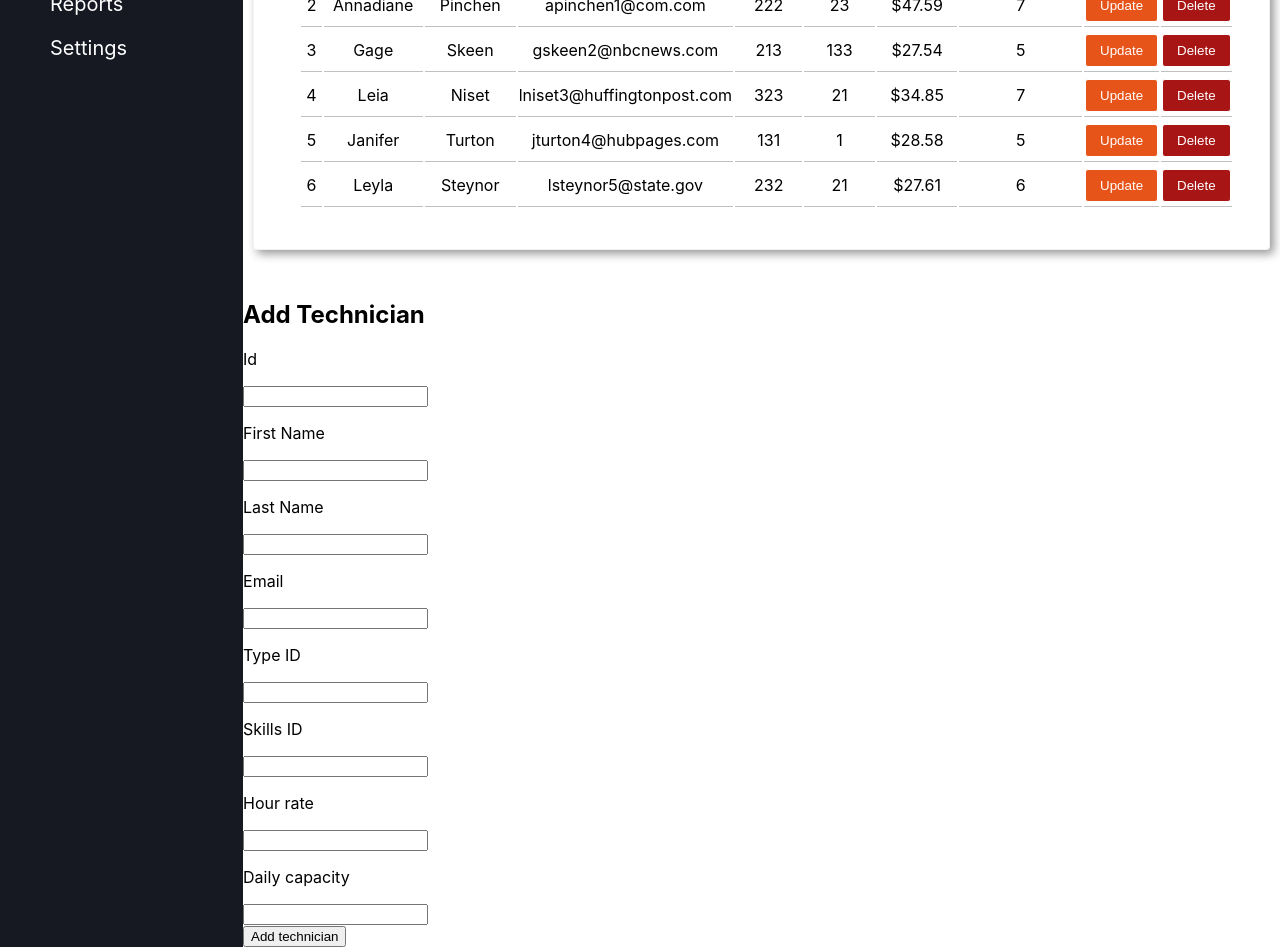
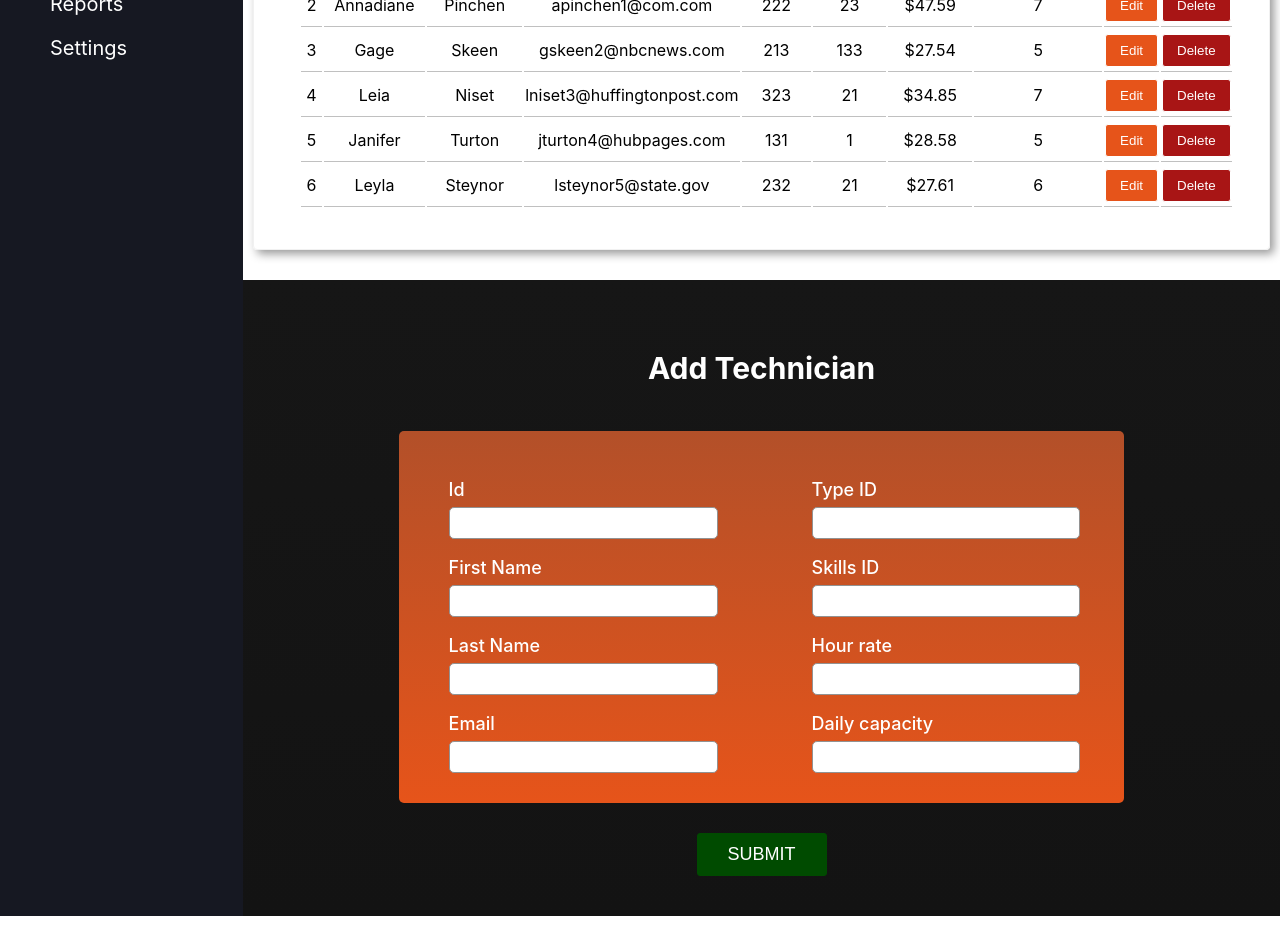
Before and after one commit to svillav/CALD-028-React-Technicians, a React (Create React App) app: page / in a window 1280 px wide. Shown: the part 320-1267 px from the top of the page. After the commit the page ends 1236 px from the top, so only its background shows below. Built offline with nearby package versions, Linux system fonts and the light colour scheme.

Commit message:
Style changes

```diff
--- a/src/App.css
+++ b/src/App.css
@@ -61,10 +61,6 @@
   box-shadow: 4px 4px 10px rgb(153, 153, 153);
 }
 
-.tableHeader {
-  border: 1px solid red;
-}
-
 .table th {
   padding-bottom: 15px;
   color: #e6541a;
@@ -99,3 +95,58 @@ td {
   border: 1px solid #ffffff;
   border-radius: 3px;
 }
+
+.addSection {
+  position: relative;
+  padding: 10px 0;
+  text-align: center;
+  background-image: linear-gradient(rgb(22, 22, 22), rgb(19, 19, 19));
+}
+
+.addSection h2 {
+  padding: 20px;
+  margin-top: 40px;
+  font-size: 30px;
+  color: #ffffff;
+}
+
+form {
+  display: flex;
+  flex-direction: row;
+  justify-content: space-around;
+  width: 70%;
+  margin: auto;
+  background-image: linear-gradient(rgb(179, 80, 41), #e6541a);
+  border-radius: 5px;
+}
+
+.formCol {
+  width: 40%;
+  margin: 30px 50px;
+}
+
+.formCol p {
+  margin-bottom: 7px;
+  font-size: 18px;
+  font-weight: 500;
+  text-align: start;
+  color: #ffffff;
+}
+
+.formCol input {
+  height: 28px;
+  width: 100%;
+  border: 1px solid rgb(146, 146, 146);
+  border-radius: 5px;
+}
+
+.submitButton {
+  padding: 10px 30px;
+  margin: 30px;
+  font-size: 18px;
+  text-transform: uppercase;
+  color: #ffffff;
+  background-color: rgb(0, 75, 0);
+  border: 1px solid rgb(0, 75, 0);
+  border-radius: 3px;
+}
--- a/src/components/AddTechnician.js
+++ b/src/components/AddTechnician.js
@@ -4,30 +4,32 @@ export class AddTechnician extends Component {
     render() {
         return (
             <div>
-                <div>
+                <div className="addSection">
                     <h2>Add Technician</h2>
                     <form>
-                        <div>
+                        <div className="formCol">
                             <p>Id</p>
-                            <input type='number'/>
+                            <input type='text'/>
                             <p>First Name</p>
                             <input type='text'/>
                             <p>Last Name</p>
                             <input type='text'/>
                             <p>Email</p>
-                            <input type='email'/>
+                            <input type='text'/>
+                        </div>
+                        <div className="formCol">
                             <p>Type ID</p>
-                            <input type='number'/>
+                            <input type='text'/>
                             <p>Skills ID</p>
-                            <input type='number'/>
+                            <input type='text'/>
                             <p>Hour rate</p>
                             <input type='text'/>
                             <p>Daily capacity</p>
-                            <input type='number'/>
+                            <input type='text'/>
                         </div>
                     </form>
                     <div>
-                        <input type='submit' value='Add technician'/>
+                        <input type='submit' value='Submit' className="submitButton"/>
                     </div>
                 </div>
             </div>
--- a/src/components/TechniciansList.js
+++ b/src/components/TechniciansList.js
@@ -25,7 +25,7 @@ export class TechniciansList extends Component {
                 <td>{hour_rate}</td>
                 <td>{daily_capacity}</td>
                 <td>
-                    <button className="update">Update</button>
+                    <button className="update">Edit</button>
                 </td>
                 <td>
                     <button className="delete" onClick={this.props.deleteTechnician.bind(this, id)}>Delete</button>
```
Also changed, not shown: 1 other file (tests, documents, lock files or other folders).
